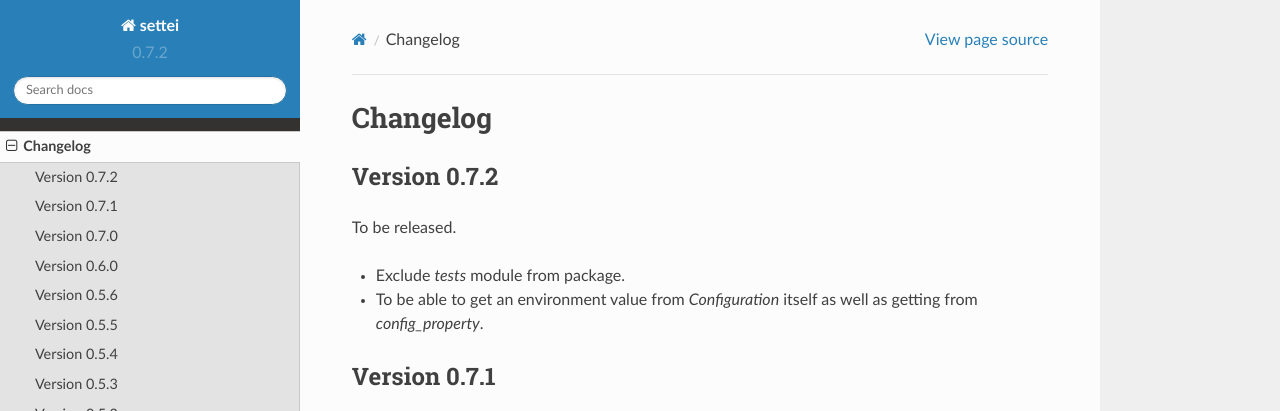
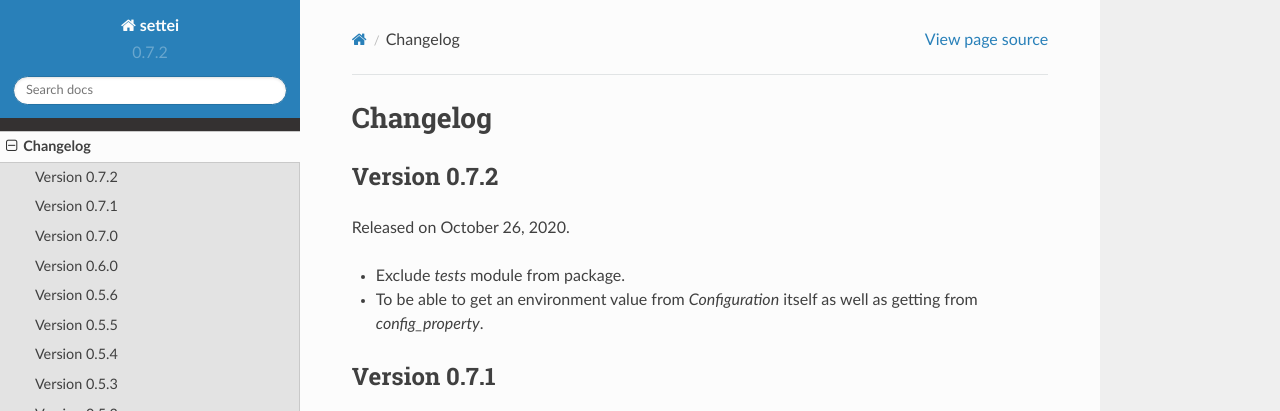
Before and after one commit to spoqa/settei, a Sphinx documentation site: the page built from docs/changes.rst, in a window 1280 px wide and 900 px high. Shown: the top 411 px of the window. Built offline with Sphinx 7.4.7 and the Read the Docs theme 2.0.0, drawn with Linux system fonts in a browser that asks for light colours.

Commit message:
Release 0.7.2

```diff
--- a/docs/changes.rst
+++ b/docs/changes.rst
@@ -4,7 +4,7 @@ Changelog
 Version 0.7.2
 -------------
 
-To be released.
+Released on October 26, 2020.
 
 - Exclude `tests` module from package.
 - To be able to get an environment value from `Configuration` itself
```
